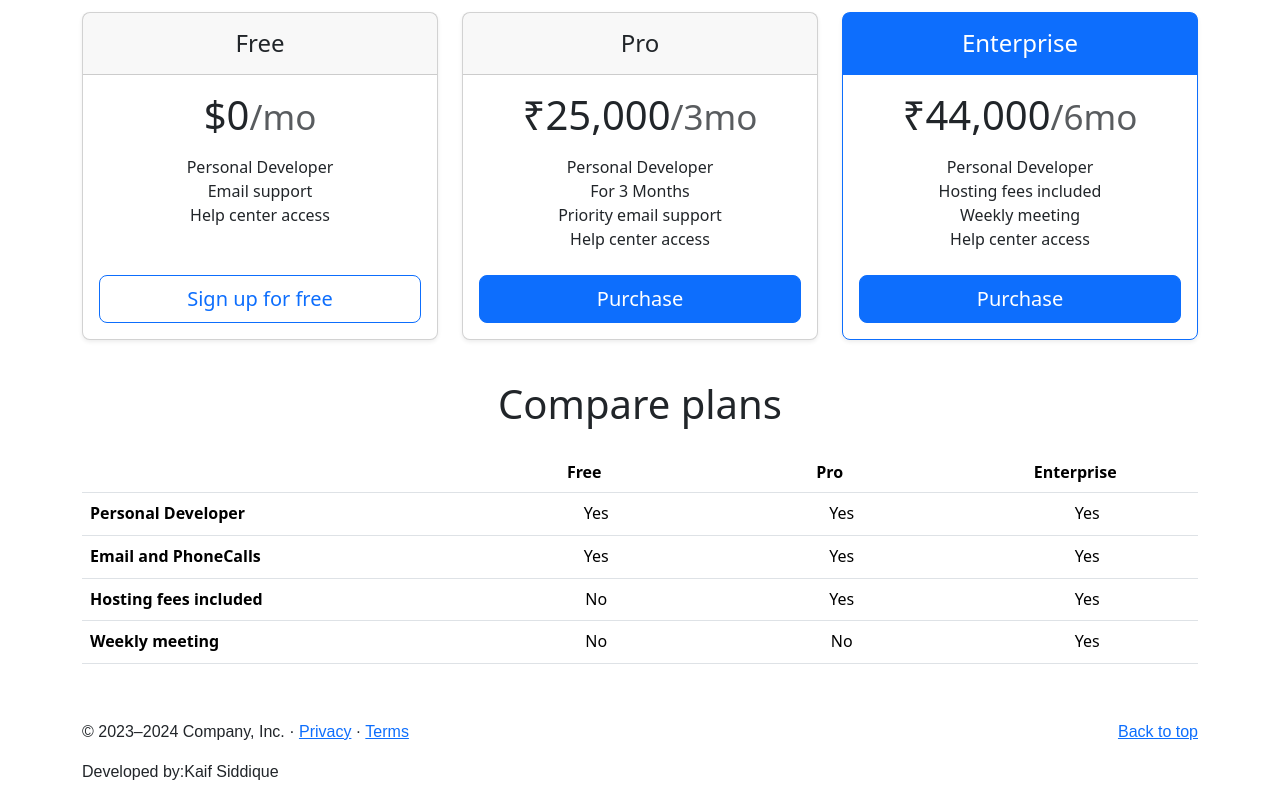
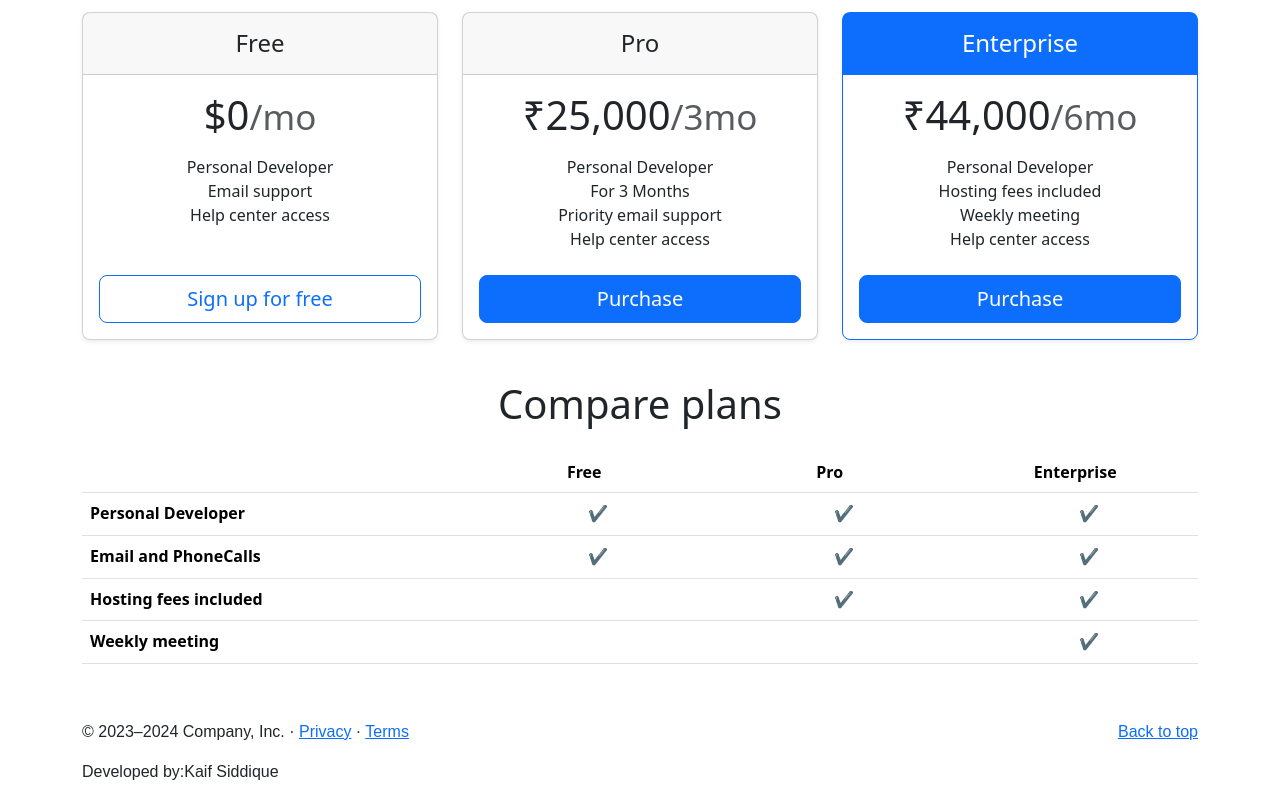
Before and after one commit to kaif2488/CodeCrafters, a plain HTML site: page index.html in a window 1280 px wide. Shown: the part 1708-2508 px from the top of the page. Drawn offline with nearby package versions, Linux system fonts and the light colour scheme; a web font is replaced by a local one.

Commit message:
commit 5

```diff
--- a/index.html
+++ b/index.html
@@ -314,7 +314,7 @@
                 </div>
             </div>
 
-            <h2 class="display-6 text-center mb-4">Compare plans</h2>
+<h2 class="display-6 text-center mb-4">Compare plans</h2>
 
             <div class="table-responsive">
                 <table class="table text-center">
@@ -331,37 +331,37 @@
                             <th scope="row" class="text-start">Personal Developer</th>
                             <td><svg class="bi" width="24" height="24">
                                     <use xlink:href="#check"></use>
-                                </svg>Yes</td>
+                                </svg> ✔</td>
                             <td><svg class="bi" width="24" height="24">
                                     <use xlink:href="#check"></use>
-                                </svg>Yes</td>
+                                </svg> ✔</td>
                             <td><svg class="bi" width="24" height="24">
                                     <use xlink:href="#check"></use>
-                                </svg>Yes</td>
+                                </svg> ✔</td>
                         </tr>
                         <tr>
                             <th scope="row" class="text-start">Email and PhoneCalls</th>
                             <td><svg class="bi" width="24" height="24">
                                     <use xlink:href="#check"></use>
-                                </svg>Yes</td>
+                                </svg> ✔</td>
                             <td><svg class="bi" width="24" height="24">
                                     <use xlink:href="#check"></use>
-                                </svg>Yes</td>
+                                </svg> ✔</td>
                             <td><svg class="bi" width="24" height="24">
                                     <use xlink:href="#check"></use>
-                                </svg>Yes</td>
+                                </svg> ✔</td>
                         </tr>
                         <tr>
                             <th scope="row" class="text-start">Hosting fees included</th>
                             <td><svg class="bi" width="24" height="24">
                                     <use xlink:href="#check"></use>
-                                </svg>No</td>
+                                </svg></td>
                             <td><svg class="bi" width="24" height="24">
                                     <use xlink:href="#check"></use>
-                                </svg>Yes</td>
+                                </svg> ✔</td>
                             <td><svg class="bi" width="24" height="24">
                                     <use xlink:href="#check"></use>
-                                </svg>Yes</td>
+                                </svg> ✔</td>
                         </tr>
                     </tbody>
 
@@ -370,13 +370,13 @@
                             <th scope="row" class="text-start">Weekly meeting</th>
                             <td><svg class="bi" width="24" height="24">
                                     <use xlink:href="#check"></use>
-                                </svg>No</td>
+                                </svg></td>
                             <td><svg class="bi" width="24" height="24">
                                     <use xlink:href="#check"></use>
-                                </svg>No</td>
+                                </svg></td>
                             <td><svg class="bi" width="24" height="24">
                                     <use xlink:href="#check"></use>
-                                </svg>Yes</td>
+                                </svg> ✔</td>
                         </tr>
                     </tbody>
                 </table>
```
